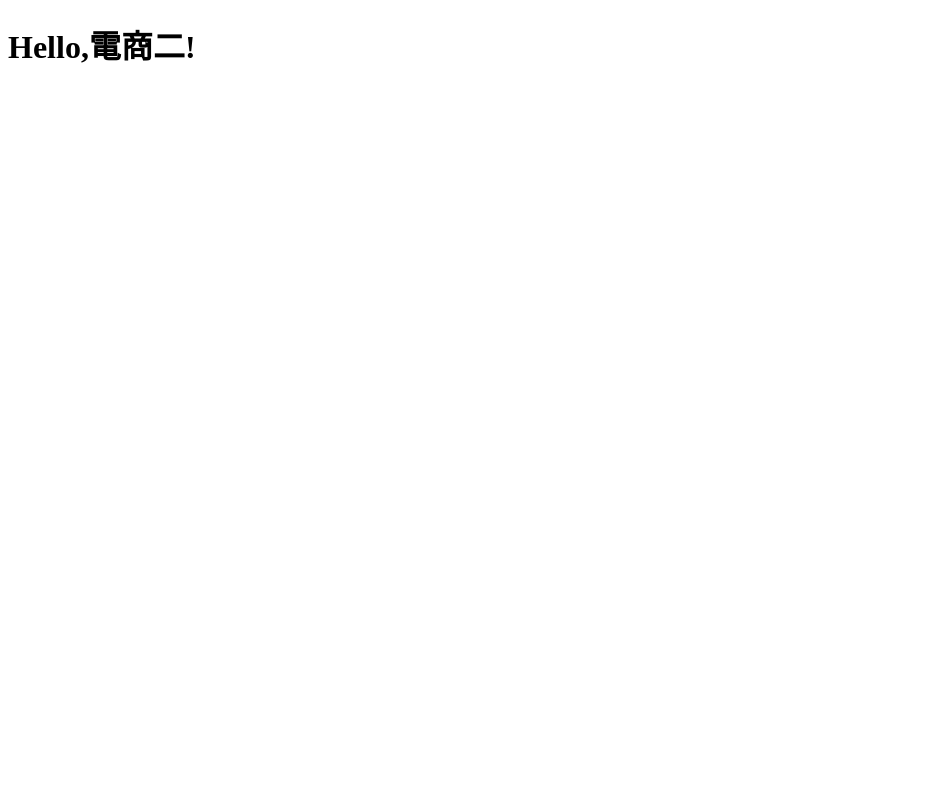
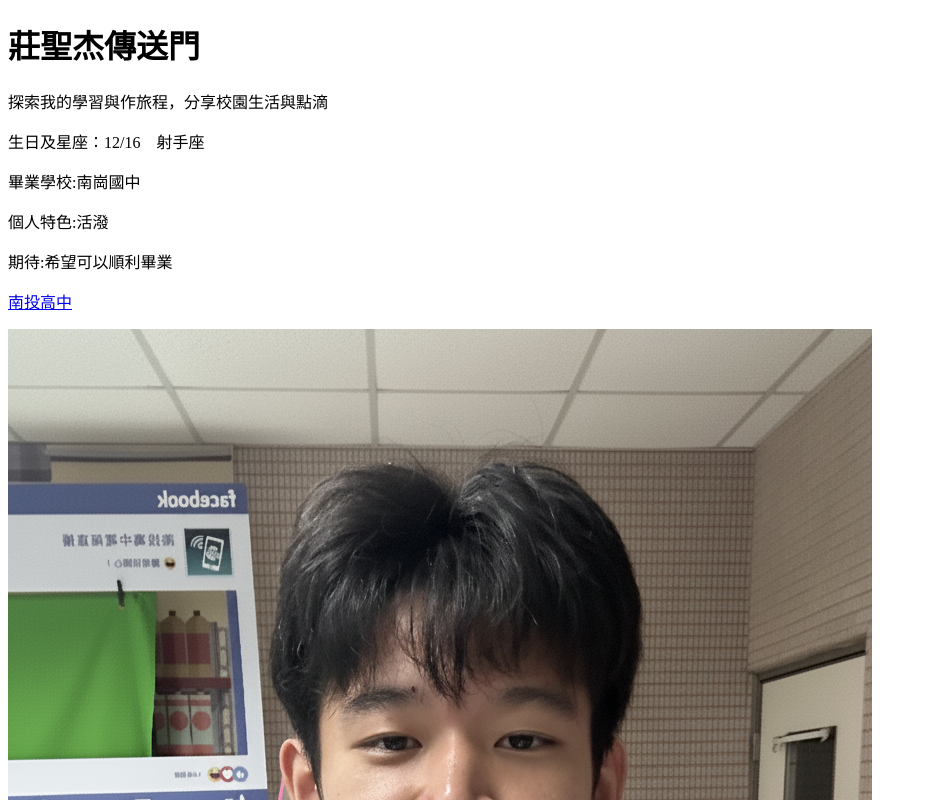
Before and after one commit to s311011-eng/11, a plain HTML site: page index.html in a window 1280 px wide. Shown: the top 800 px of the page, without its empty margins (0-927 px from the left). Drawn offline with Linux system fonts and the light colour scheme.

Commit message:
Add files via upload

```diff
--- a/index.html
+++ b/index.html
@@ -1,10 +1,19 @@
 <!DOCTYPE html>
-<html>
-  <head>
-    <meta charset="utf-8">
-       <title>莊聖杰網頁</title>
-      </head>
-      <body>
-        <h1>Hello,電商二!</h1>
-      </body>
-    </html>
+<html lang="en">
+<head>
+    <meta charset="UTF-8">
+    <meta name="viewport" content="width=device-width, initial-scale=1.0">
+    <title>莊聖杰的個人網站</title>
+  </head>
+</body>
+     <h1>莊聖杰傳送門</h1>
+     <p>探索我的學習與作旅程，分享校園生活與點滴</p>
+     <p>生日及星座：12/16　射手座</p>
+     <p>畢業學校:南崗國中</p>
+     <p>個人特色:活潑</P>
+     <p>期待:希望可以順利畢業</p>
+     <p><a href="https://www.ntsh.ntct.edu.tw">南投高中</a></p>
+    <img src="1.png" alt="AI">
+
+</body>
+</html>
```
Also changed, not shown: 1.png (added).
